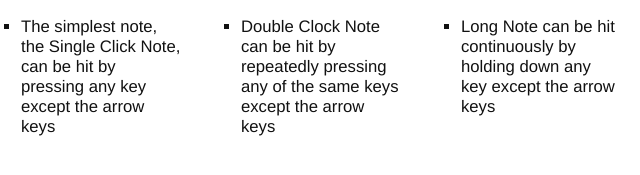
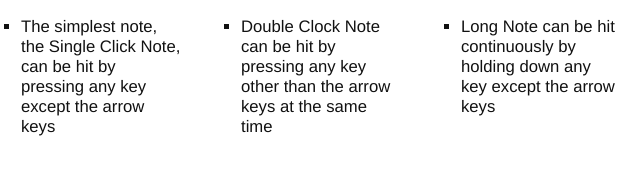
Before and after one commit to RGB-Line/RGBLineWebPage, a website: page indexEng.html in a window 1280 px wide. Shown: the part 2899-3074 px from the top of the page, 339-979 px from the left. Drawn offline with Linux system fonts and the light colour scheme; files that its build step writes are made by us from their sources.

Commit message:
Update indexEng.html

```diff
--- a/indexEng.html
+++ b/indexEng.html
@@ -158,7 +158,7 @@
             <img alt="Placeholder" src="Src/DoubleClickNote.png" style="width: 200px;">
           </div>
           <ul>
-            <li style="font-size: 1.5ch;">Double Clock Note can be hit by repeatedly pressing any of the same keys except the arrow keys</li>
+            <li style="font-size: 1.5ch;">Double Clock Note can be hit by pressing any key other than the arrow keys at the same time</li>
           </ul>
         </div>
         <div class="column">
```
